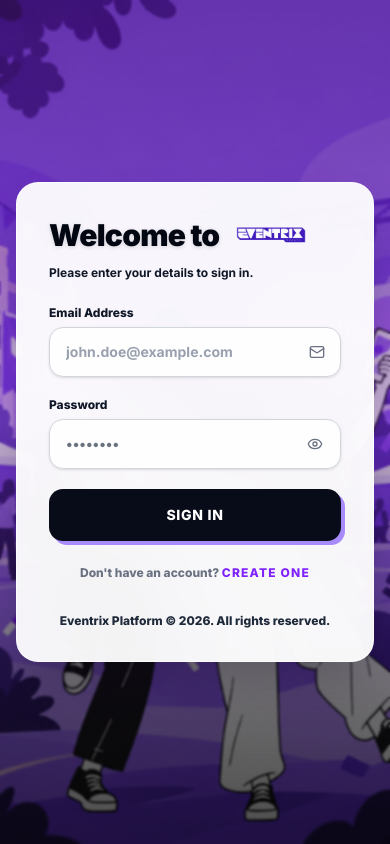
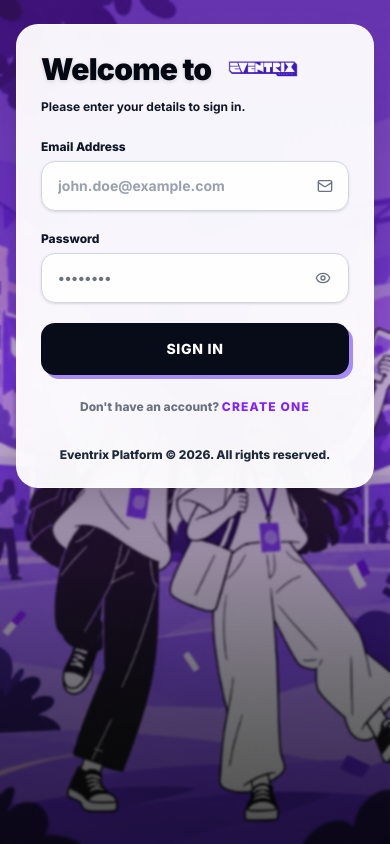
Before and after one commit to Nagul55/Verve2K26, a Next.js app: page / in a window 390 px wide. Built offline with nearby package versions, Linux system fonts and the light colour scheme.

Commit message:
fix: account creation form responsive mobile scrolling, top/bottom spacing, and safe area support

```diff
--- a/src/app/(auth)/page.tsx
+++ b/src/app/(auth)/page.tsx
@@ -49,10 +49,10 @@
   };
 
   return (
-    <div className="min-h-screen lg:h-screen w-screen bg-white flex flex-col lg:flex-row overflow-x-hidden lg:overflow-hidden font-sans select-none relative">
+    <div className="min-h-dvh w-full bg-white flex flex-col lg:flex-row overflow-x-hidden font-sans select-none relative">
 
       {/* MOBILE & TABLET BACKGROUND AVATAR IMAGE */}
-      <div className="lg:hidden absolute inset-0 z-0">
+      <div className="lg:hidden fixed inset-0 z-0">
         <img
           src="/images/mobile-hero-bg.png"
           alt="Eventrix Mobile Hero Background"
@@ -62,10 +62,10 @@
       </div>
 
       {/* LEFT SECTION - Form (55% Width on Desktop) */}
-      <div className="w-full lg:w-[55%] min-h-screen lg:h-full p-4 sm:p-8 lg:p-12 xl:p-16 flex flex-col justify-center z-10 relative">
+      <div className="w-full lg:w-[55%] min-h-dvh lg:min-h-screen pt-6 pb-12 px-4 sm:px-8 sm:py-10 lg:p-12 xl:p-16 flex flex-col justify-start lg:justify-center z-10 relative">
 
         {/* Glassmorphic Card Container */}
-        <div className="max-w-xl lg:max-w-lg w-full mx-auto bg-white/95 lg:bg-transparent backdrop-blur-2xl lg:backdrop-blur-none p-8 sm:p-10 md:p-12 lg:p-0 rounded-3xl lg:rounded-none shadow-2xl lg:shadow-none border border-white/70 lg:border-none transition-all">
+        <div className="max-w-xl lg:max-w-lg w-full mx-auto bg-white/95 lg:bg-transparent backdrop-blur-2xl lg:backdrop-blur-none p-6 sm:p-10 md:p-12 lg:p-0 rounded-3xl lg:rounded-none shadow-2xl lg:shadow-none border border-white/70 lg:border-none transition-all">
 
           {/* Header Title with Logo Directly Beside "Welcome to" */}
           <div className="mb-6 sm:mb-8">
--- a/src/app/(auth)/signup/page.tsx
+++ b/src/app/(auth)/signup/page.tsx
@@ -88,10 +88,10 @@
   };
 
   return (
-    <div className="min-h-screen w-screen bg-white flex flex-col lg:flex-row overflow-x-hidden font-sans select-none relative">
+    <div className="min-h-dvh w-full bg-white flex flex-col lg:flex-row overflow-x-hidden font-sans select-none relative">
 
       {/* MOBILE & TABLET BACKGROUND AVATAR IMAGE */}
-      <div className="lg:hidden absolute inset-0 z-0">
+      <div className="lg:hidden fixed inset-0 z-0">
         <img
           src="/images/mobile-hero-bg.png"
           alt="Eventrix Mobile Hero Background"
@@ -101,10 +101,10 @@
       </div>
 
       {/* LEFT SECTION - Form (55% Width on Desktop) */}
-      <div className="w-full lg:w-[55%] min-h-screen py-8 p-4 sm:p-8 lg:p-10 xl:p-12 flex flex-col justify-center z-10 relative overflow-y-auto">
+      <div className="w-full lg:w-[55%] min-h-dvh lg:min-h-screen pt-6 pb-12 px-4 sm:px-8 sm:py-10 lg:p-10 xl:p-12 flex flex-col justify-start lg:justify-center z-10 relative">
 
         {/* Glassmorphic Card Container */}
-        <div className="max-w-xl lg:max-w-xl w-full mx-auto bg-white/95 lg:bg-transparent backdrop-blur-2xl lg:backdrop-blur-none p-6 sm:p-8 md:p-10 lg:p-0 rounded-3xl lg:rounded-none shadow-2xl lg:shadow-none border border-white/70 lg:border-none transition-all">
+        <div className="max-w-xl lg:max-w-xl w-full mx-auto bg-white/95 lg:bg-transparent backdrop-blur-2xl lg:backdrop-blur-none p-5 sm:p-8 md:p-10 lg:p-0 rounded-3xl lg:rounded-none shadow-2xl lg:shadow-none border border-white/70 lg:border-none transition-all">
 
           {/* Header Title with Logo Directly Beside "Join" */}
           <div className="mb-5 sm:mb-6">
@@ -356,7 +356,7 @@
           </div>
 
           {/* Footer Metadata */}
-          <div className="pt-6 text-xs text-gray-800 lg:text-gray-400 text-center sm:text-left font-extrabold">
+          <div className="pt-6 pb-8 lg:pb-0 text-xs text-gray-800 lg:text-gray-400 text-center sm:text-left font-extrabold mb-[env(safe-area-inset-bottom)]">
             Eventrix Platform © 2026. All rights reserved.
           </div>
         </div>
```
